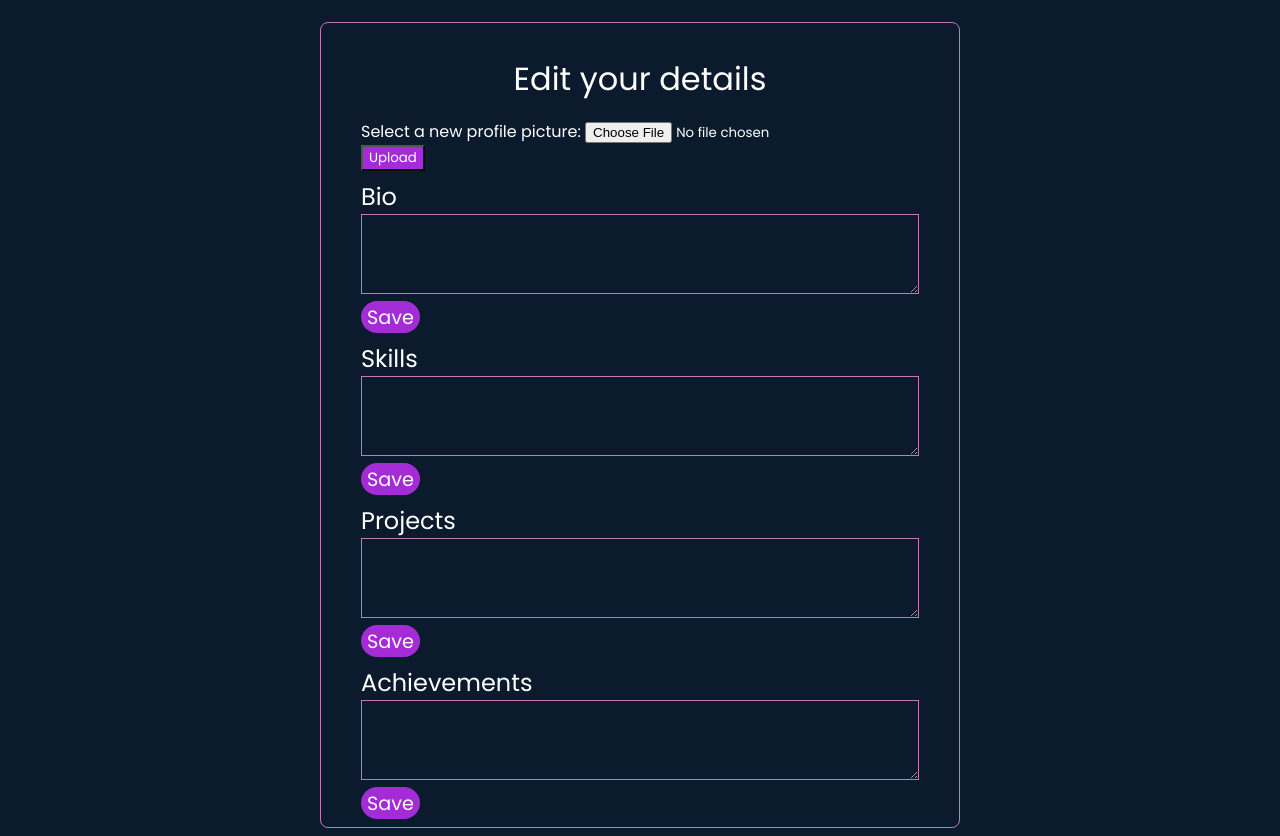
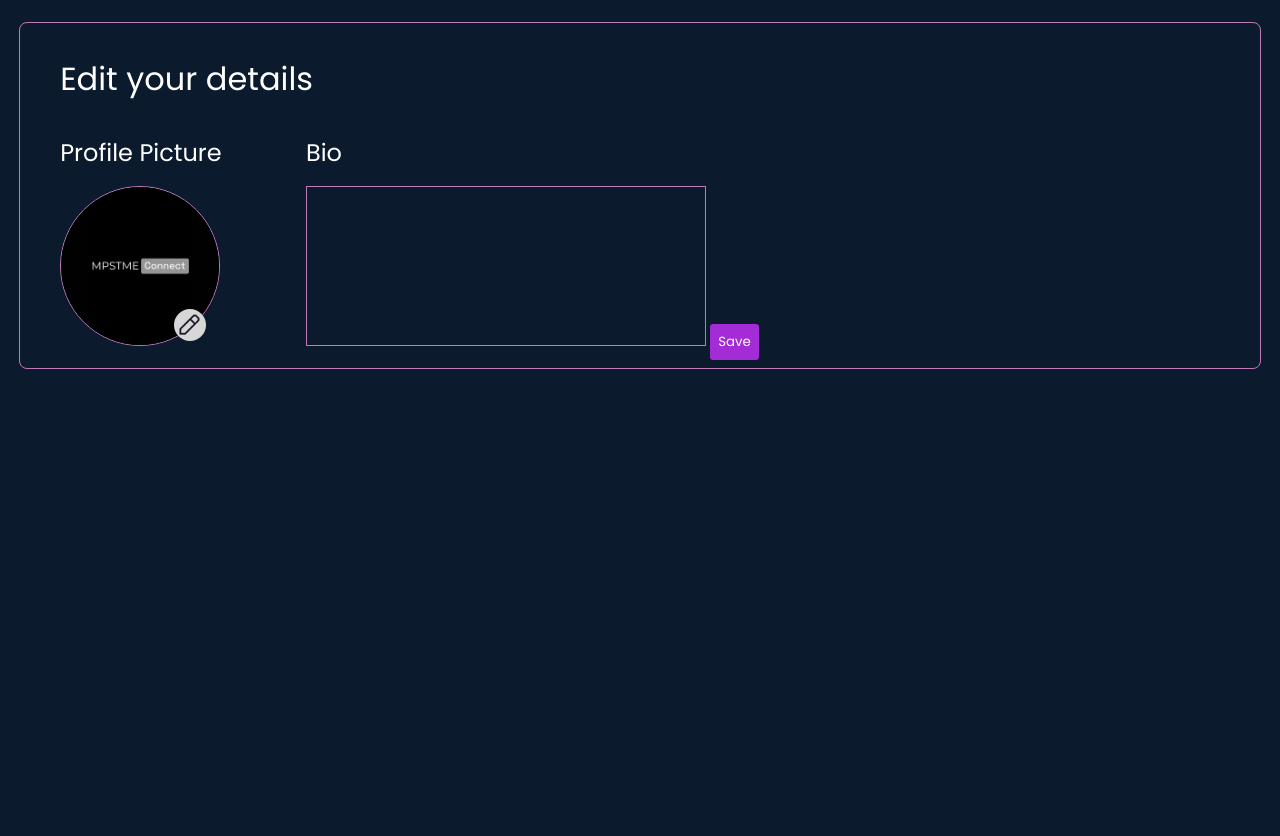
Before and after one commit to Samar-git-hub/MPSTME-Connect, a Flask app: page /details in a window 1280 px wide. Shown: the part 88-924 px from the top of the page. After the commit the page ends 457 px from the top, so only its background shows below. Run offline with Flask 3, Linux system fonts and the light colour scheme; the visitor is signed in with stand-in values (Sample User, id 1).

Commit message:
some changes to the ui of the edit details page

```diff
--- a/static/styles.css
+++ b/static/styles.css
@@ -40,13 +40,14 @@ button {
     color: var(--text-color);
 }
 textarea {
-    width: 100%;
-    height: 5rem;
+    box-sizing: border-box;
+    width: 25rem;
+    height: 10rem;
     padding: 0.5rem;
-    box-sizing: border-box;
     background-color: transparent;
     color: var(--text-color);
     border: 0.1rem solid var(--accent-color);
+    resize: none;
 }
 header {
     background-color: var(--header-background);
@@ -58,9 +59,6 @@ header {
     flex-direction: row;
     height: 5.5rem;
     z-index: 100;
-}
-.layers {
-    display: inline-block;
 }
 .left-part {
     flex: 1;
@@ -237,6 +235,10 @@ header {
     align-items: center;
     position: relative; /* to use position absolute on the pen icon child element */
 }
+.edit-pic-details {
+    position: relative;
+    display: inline-block;
+}
 .profile-pic {
     width: 12rem; /* Set a fixed width */
     height: 12rem;
@@ -244,6 +246,14 @@ header {
     border-radius: 50%;
     object-fit: cover;
     border: 0.1rem solid var(--accent-color);
+}
+.profile-pic-details {
+    width: 10rem; /* Set a fixed width */
+    height: 10rem;
+    border-radius: 50%;
+    object-fit: cover;
+    border: 0.1rem solid var(--accent-color);
+    box-sizing: border-box;
 }
 .edit-icon {
     display: flex;
@@ -259,10 +269,29 @@ header {
     bottom: 0.8rem;
     background-color: rgb(215, 215, 215);
 }
+.edit-icon-details {
+    position: absolute;
+    display: flex;
+    justify-content: center;
+    align-items: center;
+    right: 1rem;
+    bottom: 0.8rem;
+    width: 2rem;
+    height: 2rem;
+    cursor: pointer;
+    border-color: black;
+    background-color: rgb(215, 215, 215);
+    border-radius: 50%;
+}
 .pen-icon {
     object-fit: cover;
     width: 70%;
-    height: 70%
+    height: 70%;
+}
+.pen-icon-details {
+    object-fit: cover;
+    width: 70%;
+    height: 70%;
 }
 .bottom-part-left {
     height: 100%;
@@ -351,12 +380,32 @@ header {
     padding: 2.5rem;
     padding-top: 1rem;
     padding-bottom: 0.5rem;
-    width: 40rem; /* Set the desired width */
+    width: 100%; /* Set the desired width */
     max-width: 100%; /* Ensure it doesn't exceed the screen width */
     box-sizing: border-box;
     display: flex;
     flex-direction: column;
     margin: 0 auto; /* Center the container horizontally */
+}
+#details-header {
+    margin-top: 1rem;
+    margin-bottom: 1rem;
+}
+#details-subheader {
+    font-size: 1.5rem;
+    margin-top: 1rem;
+    margin-bottom: 1rem;
+}
+.details-grid {
+    display: grid;
+    grid-template-columns: 1fr 1fr 1fr;
+    width: 100%;
+}
+.text-area-box {
+    display: inline-block;
+    position: relative;
+    margin-left: 5rem;
+    height: 100%;
 }
 /* for smaller devices (tabs esque) */
 @media (max-width: 768px) {
--- a/templates/details.html
+++ b/templates/details.html
@@ -7,21 +7,37 @@
 {% block body %}
 <div class="main-details-container">
     <div class="primary-container-details">
-        <div class="header-font" id="register-header">Edit your details</div>
-        <div class="layers">
+        <div class="header-font" id="details-header">Edit your details</div>
+        <div> <!-- div to keep edit-pic-details inline block-->
+            <div class="edit-pic-details">
+                <div class="subheader-font" id="details-subheader">Profile Picture</div>
+                <img class="profile-pic-details" src="/static/black-white-logo.png" alt="Profile Picture">
+                <input type="file" id="file" name="file" accept="image/*" style="display: none;">
                 <form action="/upload" method="POST" enctype="multipart/form-data">
-            <label for="file">Select a new profile picture:</label>
-            <input type="file" id="file" name="file" accept="image/*">
-            <button type="submit">Upload</button>
+                    <button type="submit" id="upload-button" style="display:none;">Upload</button>
                 </form>
-        <div class="subheader-font" id="register-subheader">Bio</div>
+                <div class="edit-icon-details">
+                    <img src="/static/pen-icon.png" alt="Edit" class="pen-icon-details" id="pen-icon">
+                </div>
+            </div>
+            <div class="text-area-box">
+                <div class="subheader-font" id="details-subheader">Bio</div>
+                <form method="POST" action="/details">
+                    <input type="hidden" name="form_type" value="bio">
+                    <textarea name="bio" id="bio" required></textarea>
+                    <button type="submit" id="profile-edit-button">Save</button>
+                </form>
+            </div>
+        </div>
+        <!-- add here for adding below -->
+        <!-- <div>
+            <div class="subheader-font" id="details-subheader">Bio</div>
             <form method="POST" action="/details">
                 <input type="hidden" name="form_type" value="bio">
                 <textarea name="bio" id="bio" required></textarea>
                 <button class="submit-button-details" type="submit" >Save</button>
             </form>
         </div>
-        <div class="layers">
         <div class="subheader-font" id="register-subheader">Skills</div>
         <form method="POST" action="/details">
             <input type="hidden" name="form_type" value="skills">
@@ -39,8 +55,7 @@
             <input type="hidden" name="form_type" value="achievements">
             <textarea name="achievements" id="achievements" required></textarea>
             <button class="submit-button-details" type="submit" >Save</button>
-        </form>
+        </form> -->
     </div>
 </div>
-</main>
 {% endblock %}
```
Lines whose indentation alone changed are shown as unchanged.
